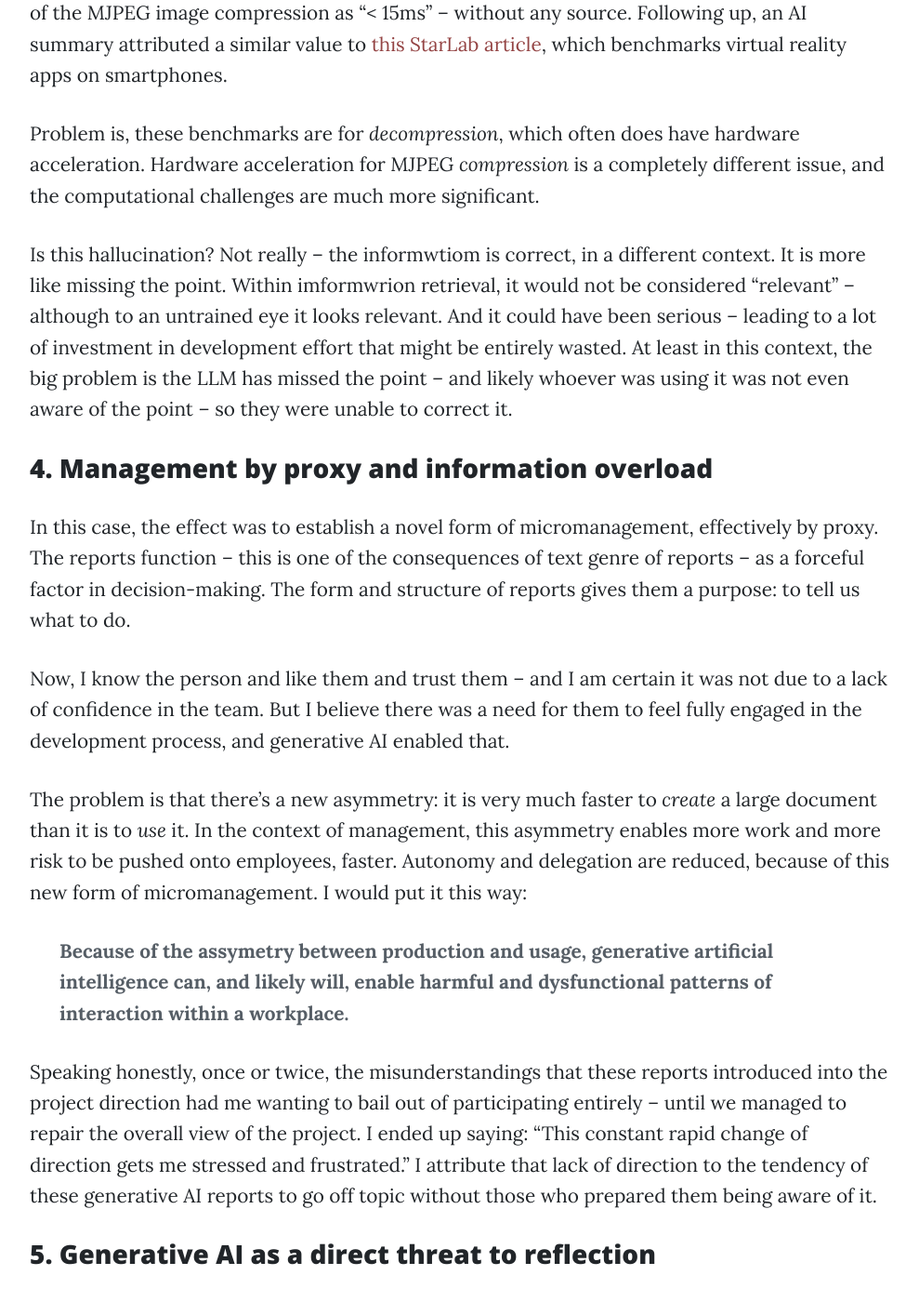
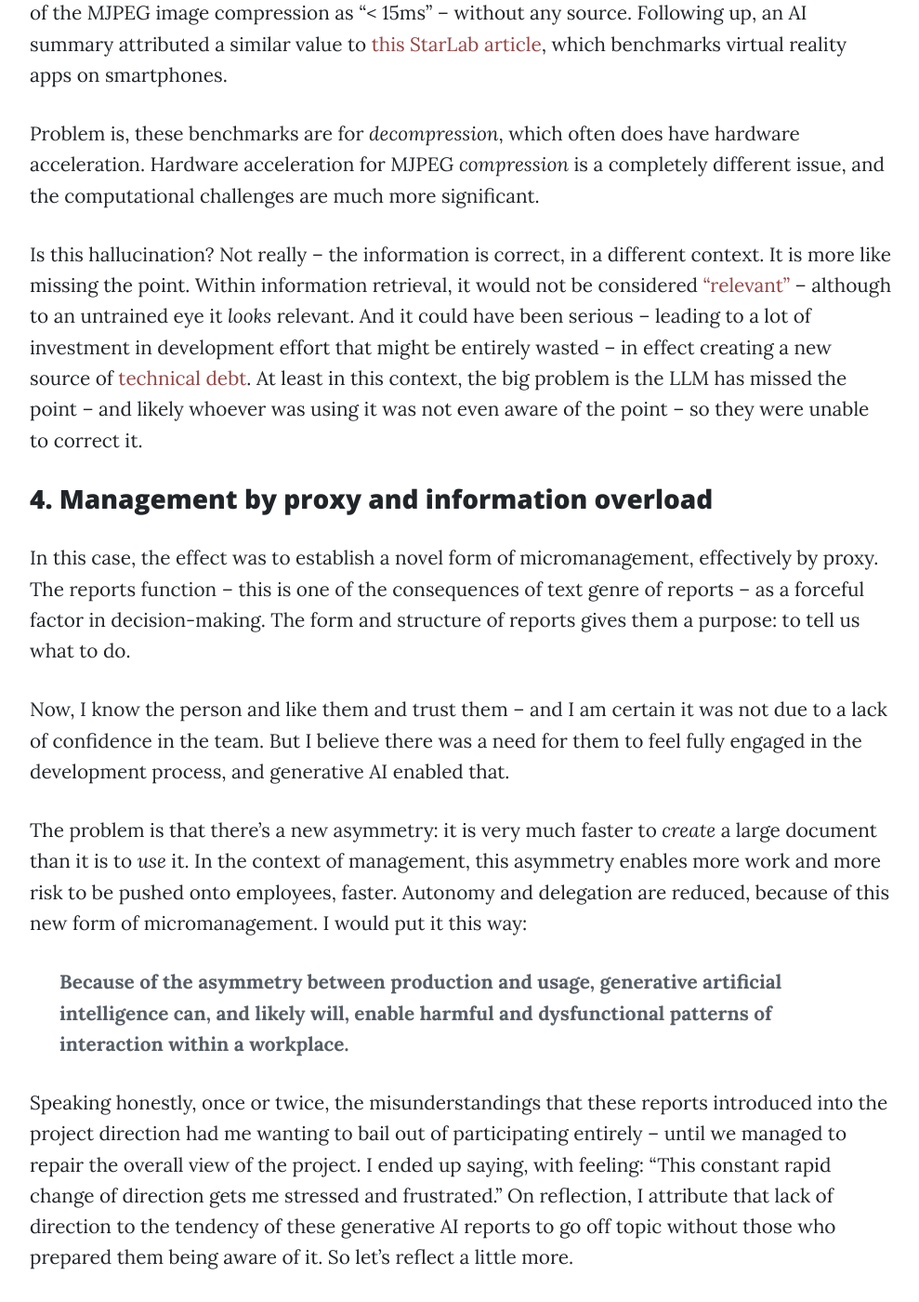
Before and after one commit to morungos/morungos.github.io, a Jekyll site: the page built from _posts/2025-08-17-management.md, in a window 1280 px wide and 1400 px high, scrolled down 2671 px. Shown: the whole window at 93% size, without its empty margins (144-1133 px from the left). Built offline with Jekyll 4.4.1, drawn with Linux system fonts in a browser that asks for light colours; some of the changed text lies outside the part shown.

Commit message:
final edits

```diff
--- a/_posts/2025-08-17-management.md
+++ b/_posts/2025-08-17-management.md
@@ -47,17 +47,17 @@
     fine, but moving from idea to active task that frequently and inconsistently
     is a surefire way to push developers to the limits of their tolerance.
 
-So, with that caveat, here are some of the reflections I had on the effects of using
-generative AI reports during day-to-day project work.
+So, with that caveat, here are some of the reflections I had on the effects of
+this usage of generative AI reports during day-to-day project work.
 
 ### 1. Strong use of the report genre
 
-The reports looked good, they were glossy and well-structured. That itself makes
-them seem persuasive. [As I have argued before, persuasiveness is one of the
-strengths of artificial intelligence](/2024/08/03/more-quotes/), and not in a
-good way. These are the kinds of document that higher levels of management love,
-as they create the illusion of considered thought. But in these reports, it is
-entirely illusory.
+The reports looked good, visually they were glossy, professionally laid out, and
+well-structured. That itself makes them seem persuasive. [As I have argued
+before, persuasiveness is one of the strengths of artificial
+intelligence](/2024/08/03/more-quotes/), and not in a good way. These are the
+kinds of document that higher levels of management love, as they create the
+illusion of considered thought. But in these reports, it is entirely illusory.
 
 You do not need to look far to see how thin this veneer is. For example, one
 executive summary ends with:
@@ -82,9 +82,9 @@
 taxonomy](https://en.wikipedia.org/wiki/Bloom's_taxonomy), we usually want to
 get beyond that, to critical evaluation.
 
-Instead, what we get is a flood of informatiom containing detailed
-numerid performance indications of the different options, often missing
-cital contextual information (as we will see in a moment).
+Instead, what we get is a flood of information containing detailed
+numeric performance indications of the different options, often missing
+vital contextual information (as we will see in a moment).
 
 What we miss is a framework for assessing the options, and linking them
 back to the project needs. When high throughput is a need, we need a
@@ -110,13 +110,17 @@
 acceleration. Hardware acceleration for MJPEG *compression* is a completely different
 issue, and the computational challenges are much more significant.
 
-Is this hallucination? Not really -- the informwtiom is correct, in a different context.
-It is more like missing the point. Within imformwrion retrieval, it would not be
-considered "relevant" -- although to an untrained eye it looks relevant. And it could
-have been serious -- leading to a lot of investment in development effort that
-might be entirely wasted. At least in this context, the big problem is the LLM
-has missed the point -- and likely whoever was using it was not even aware of
-the point -- so they were unable to correct it.
+Is this hallucination? Not really -- the information is correct, in a different
+context. It is more like missing the point. Within information retrieval, it
+would not be considered
+["relevant"](https://en.wikipedia.org/wiki/Relevance_(information_retrieval)) --
+although to an untrained eye it *looks* relevant. And it could have been serious
+-- leading to a lot of investment in development effort that might be entirely
+wasted -- in effect creating a new source of [technical
+debt](https://www.ibm.com/think/topics/technical-debt). At least in this
+context, the big problem is the LLM has missed the point -- and likely whoever
+was using it was not even aware of the point -- so they were unable to correct
+it.
 
 ### 4. Management by proxy and information overload
 
@@ -136,24 +140,24 @@
 Autonomy and delegation are reduced, because of this new form of micromanagement.
 I would put it this way:
 
-> **Because of the assymetry between production and usage, generative artificial
+> **Because of the asymmetry between production and usage, generative artificial
 > intelligence can, and likely will, enable harmful and** **dysfunctional
 > patterns of interaction within a workplace.**
 
 Speaking honestly, once or twice, the misunderstandings that these reports
 introduced into the project direction had me wanting to bail out of
 participating entirely -- until we managed to repair the overall view of the
-project. I ended up saying: "This constant rapid change of direction gets me
-stressed and frustrated." I attribute that lack of direction to the tendency of
-these generative AI reports to go off topic without those who prepared them
-being aware of it.
+project. I ended up saying, with feeling: "This constant rapid change of
+direction gets me stressed and frustrated." On reflection, I attribute that lack
+of direction to the tendency of these generative AI reports to go off topic
+without those who prepared them being aware of it. So let's reflect a little more.
 
 ### 5. Generative AI as a direct threat to reflection
 
-Big picture, then, there are problems. But I think my biggest concern was that,
-on reflection, generative artificial intelligence actually prevented reflection,
-and therefore makes it harder for us to handle our emotions and grow in the
-workplace.
+Big picture, then, there are problems. But I think my biggest concern was that
+generative artificial intelligence directly prevented reflection -- particularly
+reflection in the moment -- and therefore made it harder for us to handle our
+emotions and grow in the workplace.
 
 [Donald Schön, in 1992's "The Reflective Practitioner"](https://www.taylorfrancis.com/books/mono/10.4324/9781315237473/reflective-practitioner-donald-sch%C3%B6n)
 described a model of reflection in professional practice that has three
@@ -183,7 +187,15 @@
 
 **Table 1. Aspects of reflection impacted during this work.**
 
-I would draw special attention to the overall pattern. It was bad for me, on the
+The report genre itself was a big part of the problem. [Trevor Collins, Paul
+Mulholland and I wrote an article whole
+ago](https://isls.org/cscl/Euro2001/Papers/28.doc), discussing how textual
+genres used play a vital role on managing how people grasp information,
+especially within learning communities. I think there are some hard discussions
+to be had on the impact of generative AI on communities of practice -- and these
+impacts really haven't been considered yet, let alone addressed.
+
+But I would draw particular attention to the overall pattern. It was bad for me, on the
 receiving end, due to the stress and lack of strategy. But I think it is likely
 even more harmful for the manager, who runs the risk of being completely
 disconnected from all reflection processes entirely.
```
Also changed, not shown: other parts of _posts/2025-08-17-management.md (+1 -1 lines).
